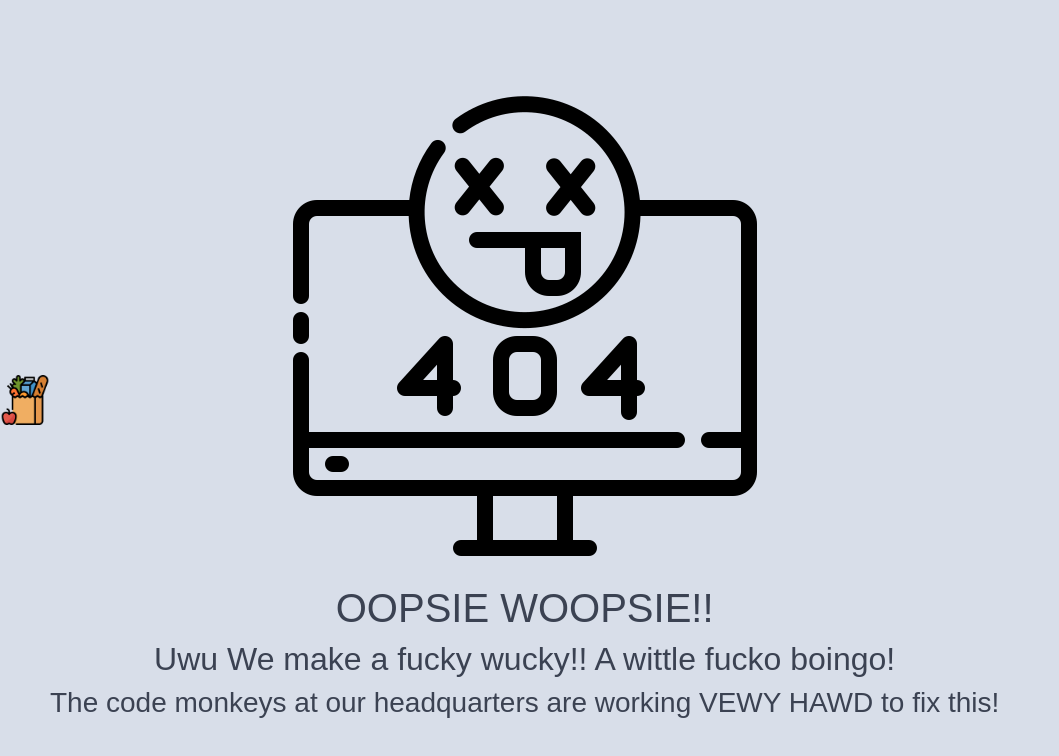
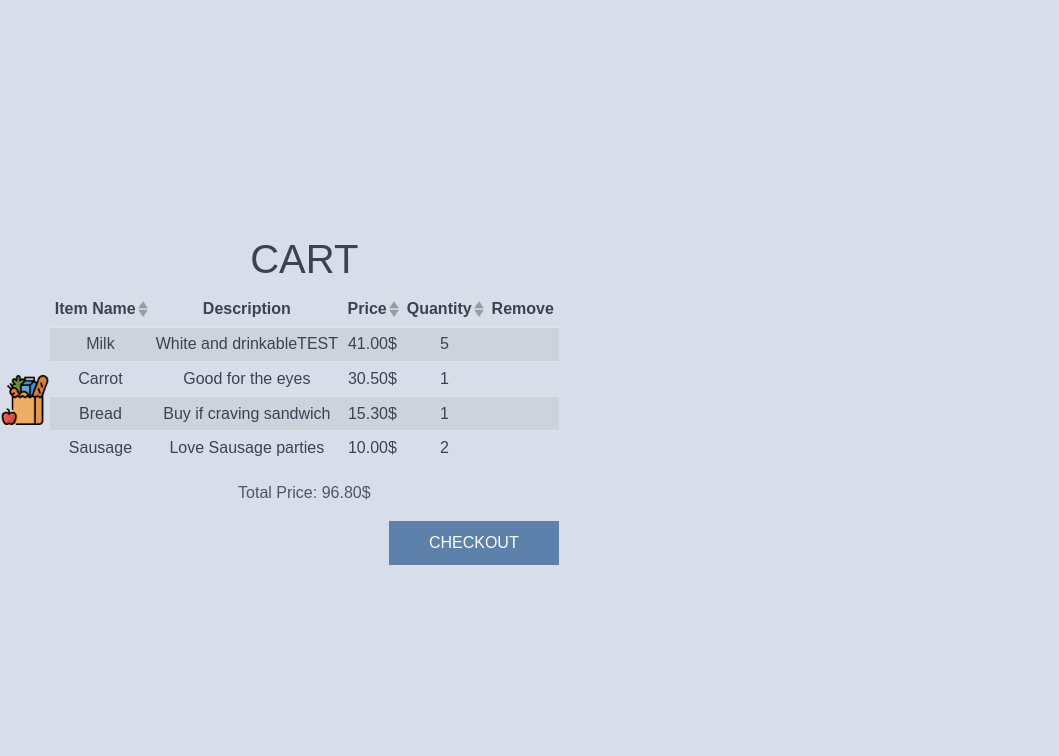
Before and after one commit to McGill-ECSE321-Winter2022/project-group-group-16, a Vue app in the folder GroceryApplication-Frontend/: page /#/cart in a window 1280 px wide. Before the commit this address led to /#/404. Shown: the top 756 px of the page, without its empty margins (0-1059 px from the left). Built offline with nearby package versions, Linux system fonts and the light colour scheme; what @braid/vue-formulate would draw is missing.

Commit message:
Added basic card.vue

```diff
--- /dev/null
+++ b/GroceryApplication-Frontend/src/components/Cart.vue
@@ -0,0 +1,69 @@
+
+<template>
+  <form>
+    <div><h1>CART</h1></div>
+
+     <div>
+    <b-table
+      id="table-transition-example"
+      :items="items"
+      :fields="fields"
+      striped
+      small
+      primary-key="a"
+      :tbody-transition-props="transProps"
+
+
+
+
+    ></b-table>
+  </div>
+
+    <div align="right">
+    <p> Total Price: 96.80$ </p>
+    </div>
+
+
+
+
+
+    <div class="button" align="right">
+      <button class="submit" type="submit">CHECKOUT</button>
+    </div>
+
+
+  </form>
+
+
+
+
+</template>
+
+
+
+<script>
+  export default {
+    data() {
+      return {
+        sortBy: 'price',
+        sortDesc: false,
+        fields: [
+          { key: 'item_name', sortable: true },
+          { key: 'description', sortable: false },
+          { key: 'price', sortable: true },
+          { key: 'quantity', sortable: true },
+          { key: 'remove', sortable: false }
+
+        ],
+        items: [
+          { quantity: 5, price: (Math.round(41 *100)/100).toFixed(2) + "$", item_name: 'Milk', description: 'White and drinkableTEST'},
+          { quantity: 1, price: (Math.round(30.50 *100)/100).toFixed(2) + "$", item_name: 'Carrot', description: 'Good for the eyes' },
+          { quantity: 1, price: (Math.round(15.30 *100)/100).toFixed(2) + "$", item_name: 'Bread', description: 'Buy if craving sandwich'},
+          { quantity: 2, price: (Math.round(10 *100)/100).toFixed(2) + "$", item_name: 'Sausage', description: 'Love Sausage parties' },
+
+
+        ]
+      }
+    }
+  }
+</script>
--- a/GroceryApplication-Frontend/src/router/index.js
+++ b/GroceryApplication-Frontend/src/router/index.js
@@ -4,6 +4,7 @@ import Signup from '@/components/Signup'
 import Login from '@/components/Login'
 import Four0Four from '@/components/404'
 import Store from '@/components/Store'
+import Cart from '@/components/Cart'
 
 
 Vue.use(Router)
@@ -15,6 +16,16 @@ export default new Router({
       name: 'Store',
       component: Store
     },
+
+    {
+      path: '/cart',
+      name: 'Cart',
+      component: Cart
+    },
+
+
+
+
     {
       path: '/signup',
       name: 'Signup',
@@ -32,7 +43,7 @@ export default new Router({
 
     }, {
       path: '*',
-      redirect: '/404'
+      redirect: '/cart'
     }
   ]
 })
```
Also changed, not shown: 2 other files (tests, documents, lock files or other folders).
